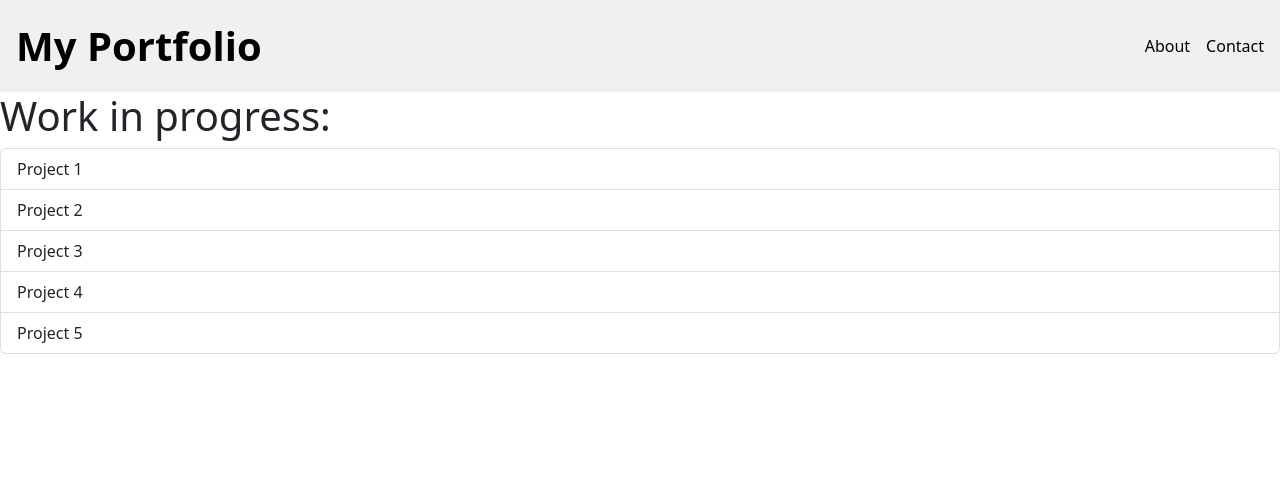
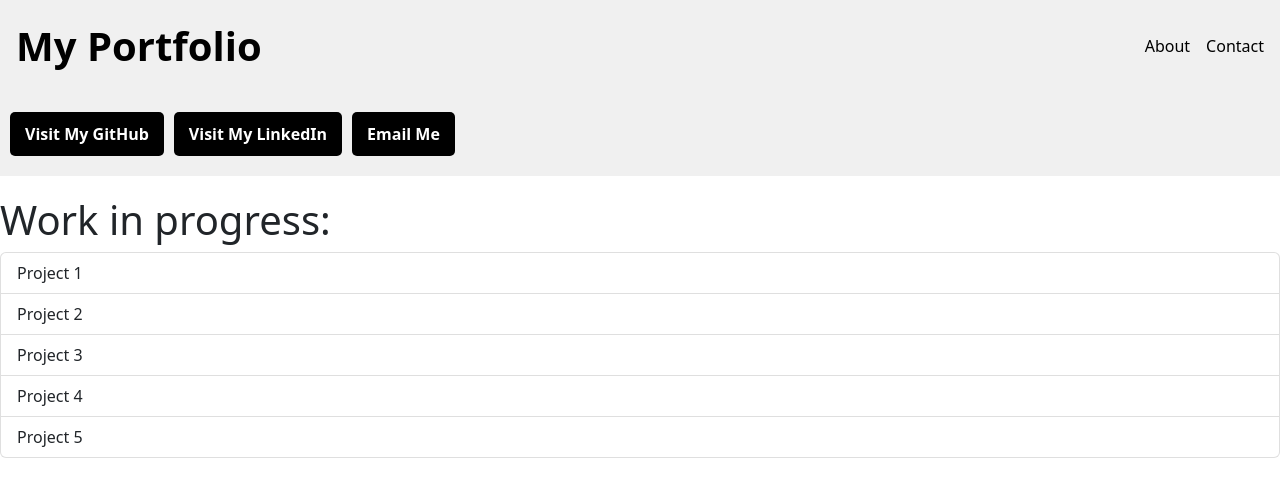
Before and after one commit to Morgan0404/personaldeploy, a React (Vite) app: page / in a window 1280 px wide. Shown: the top 496 px of the page. Built offline with nearby package versions, Linux system fonts and the light colour scheme.

Commit message:
portfolio update

```diff
--- a/index.html
+++ b/index.html
@@ -2,9 +2,9 @@
 <html lang="en">
   <head>
     <meta charset="UTF-8" />
-    <link rel="icon" type="image/svg+xml" href="/vite.svg" />
+    <link rel="icon" href="src/Images/webicon.png" />
     <meta name="viewport" content="width=device-width, initial-scale=1.0" />
-    <title>Vite + React + TS</title>
+    <title>Morgans Portfolio</title>
   </head>
   <body>
     <div id="root"></div>
--- a/src/App.tsx
+++ b/src/App.tsx
@@ -3,6 +3,7 @@ import { BrowserRouter, Routes, Route } from "react-router-dom";
 import Navbar from "./components/Navbar";
 import ListGroup from "./components/ListGroup";
 import About from "./components/About"; // Import the About component
+import ContactDetails from "./components/ContactDetails";
 
 function App() {
   let items = ["Project 1", "Project 2", "Project 3", "Project 4", "Project 5"];
@@ -17,11 +18,15 @@ function App() {
         <Route
           path="/"
           element={
-            <ListGroup
-              items={items}
-              heading="Work in progress: "
-              onSelectItem={handleSelectItem}
-            />
+            <>
+              <ContactDetails />
+
+              <ListGroup
+                items={items}
+                heading="Work in progress: "
+                onSelectItem={handleSelectItem}
+              />
+            </>
           }
         />
         <Route path="/about" element={<About />} />
--- /dev/null
+++ b/src/components/ContactDetails.tsx
@@ -0,0 +1,63 @@
+function ContactDetails() {
+  return (
+    <div
+      style={{
+        padding: "10px",
+        backgroundColor: "#f0f0f0",
+        marginBottom: "20px",
+      }}
+    >
+      <a
+        href="https://github.com/Morgan0404"
+        target="_blank"
+        rel="noopener noreferrer"
+        style={{
+          display: "inline-block",
+          backgroundColor: "black",
+          color: "white",
+          padding: "10px 15px",
+          textDecoration: "none",
+          borderRadius: "5px",
+          fontWeight: "bold",
+          marginRight: "10px",
+        }}
+      >
+        Visit My GitHub
+      </a>
+      <a
+        href="https://www.linkedin.com/in/morgan-james-09092b295/"
+        target="_blank"
+        rel="noopener noreferrer"
+        style={{
+          display: "inline-block",
+          backgroundColor: "black",
+          color: "white",
+          padding: "10px 15px",
+          textDecoration: "none",
+          borderRadius: "5px",
+          fontWeight: "bold",
+          marginRight: "10px",
+        }}
+      >
+        Visit My LinkedIn
+      </a>
+      <a
+        href="mailto:morganjames202004@gmail.com?subject=Portfolio Enquiry"
+        style={{
+          display: "inline-block",
+          backgroundColor: "black",
+          color: "white",
+          padding: "10px 15px",
+          textDecoration: "none",
+          borderRadius: "5px",
+          fontWeight: "bold",
+          margin: "10px 0",
+        }}
+      >
+        Email Me
+      </a>
+    </div>
+  );
+}
+
+export default ContactDetails;
```
Also changed, not shown: src/Images/webicon.png (added).
